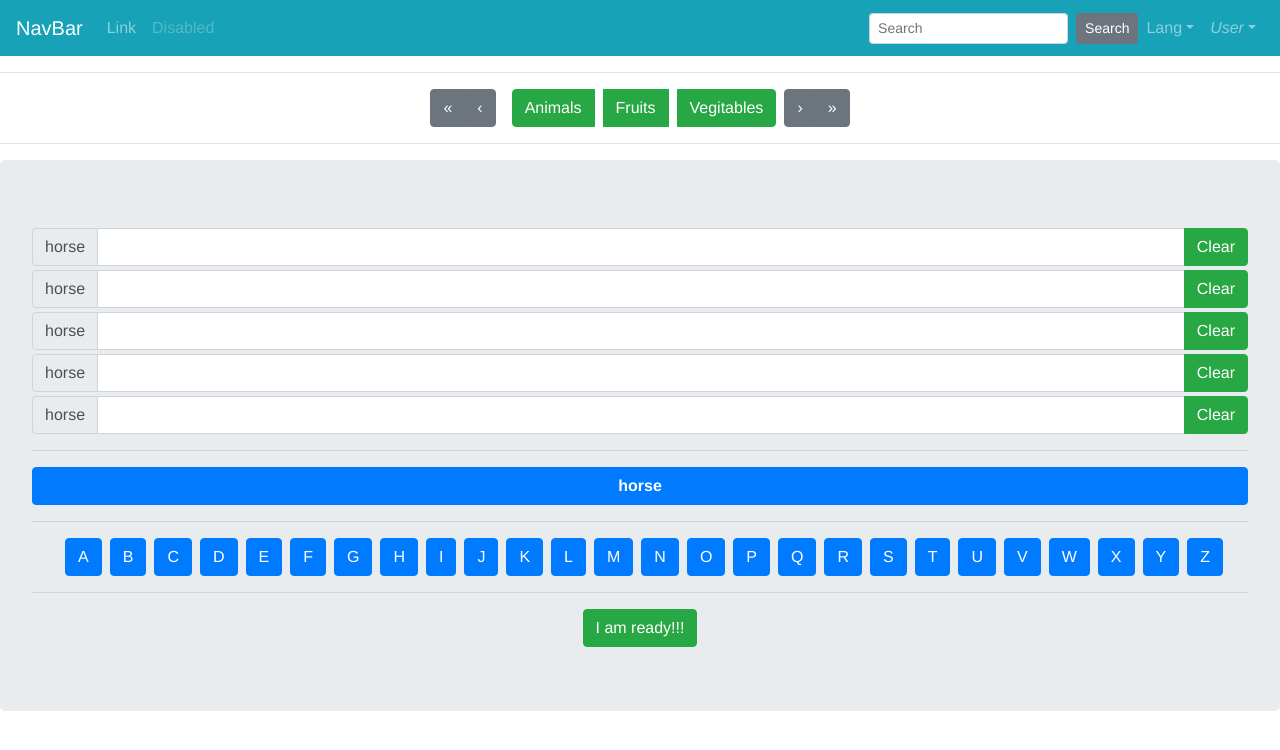
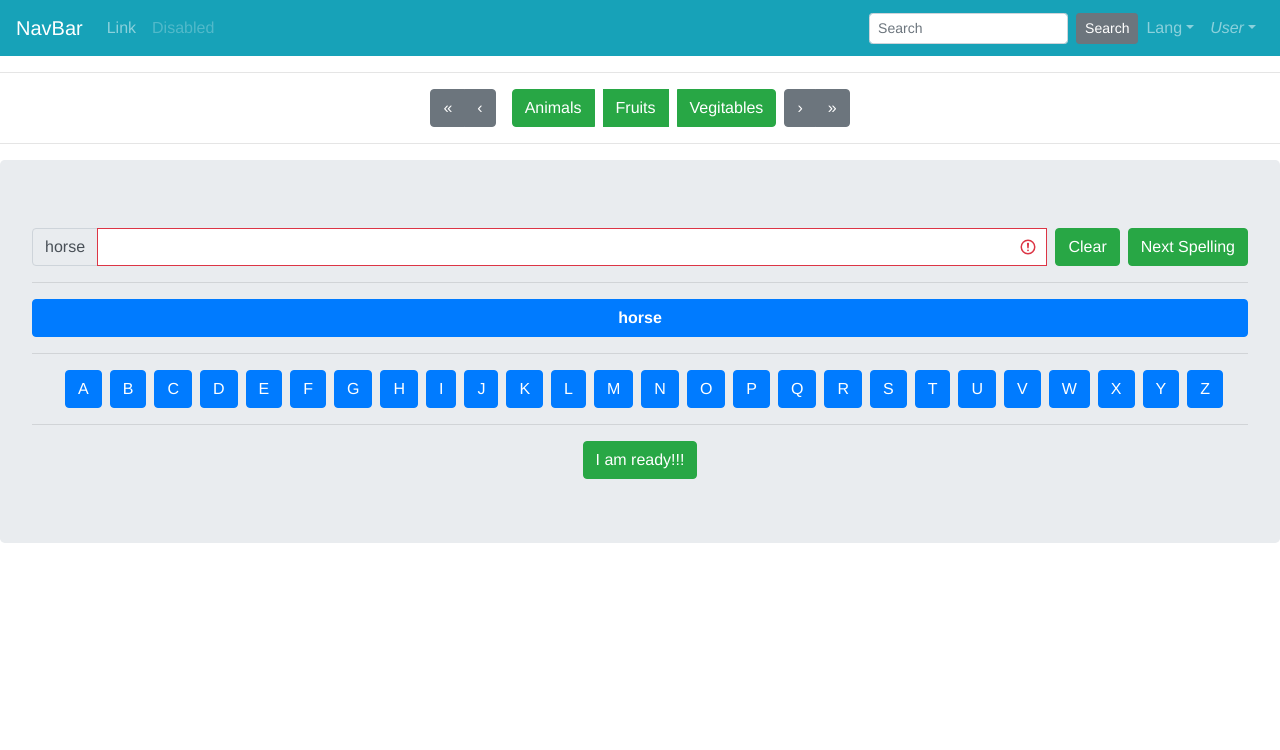
Before and after one commit to vijaykrajpoot/english-monkey-ui, a Vue app: page / in a window 1280 px wide. Shown: the top 750 px of the page. Built offline with nearby package versions, Linux system fonts and the light colour scheme.

Commit message:
added button group

```diff
--- a/src/components/EnglishMonkey.vue
+++ b/src/components/EnglishMonkey.vue
@@ -3,21 +3,21 @@
     <div>
       <b-jumbotron >
 
-          <div role="group" :key="idx" v-for="idx in 5" >
+          <div role="group" >
             <b-input-group class="mt-1" >
                <template v-slot:prepend>
-                   <b-input-group-text >{{ mySpelling }} </b-input-group-text>
+                   <b-input-group-text > {{ mySpelling }} </b-input-group-text>
                 </template>
                   <b-form-input
                     id="input-live"
                     v-model="name"
-                    :state="null"
+                    :state="nameState"
                     trim/>
-                  <b-input-group-append>
-                    <b-button variant="success"> Clear </b-button>
-                  </b-input-group-append>
+                    <b-button  class="ml-2" variant="success" @click="clearInput"> Clear </b-button>
+                    <b-button class="ml-2" variant="success"> Next Spelling </b-button>
               </b-input-group>
         </div>
+
         <hr>
 
 
```
